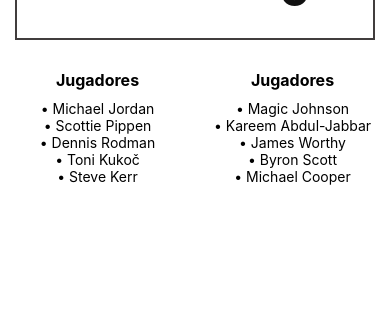
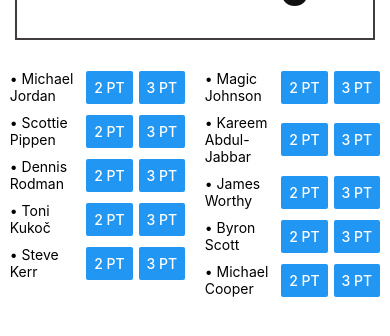
Before and after one commit to YvesjuneX/Desarrollo-de-interfazes, a React Native app in the folder ReactNavite/nba-game/: screen / in a window 390 px wide. Both pictures are taken after a click on the button "COMENZAR PARTIDO". Shown: the part 342-678 px from the top of the page. Built offline with nearby package versions, Linux system fonts and the light colour scheme.

Commit message:
Comenzado nba parte 2

```diff
--- a/ReactNavite/nba-game/Partido.js
+++ b/ReactNavite/nba-game/Partido.js
@@ -1,8 +1,19 @@
-import { View, Text, StyleSheet, Image } from 'react-native';
-
+import { View, Text, StyleSheet, Image, Button } from 'react-native';
+import React, { useState } from 'react';
 export default function Partido({ route }) {
 
   const { equipoIz, equipoDe } = route.params || {};
+  const [contadorEquipoLocal, setContadorEquLoc] = useState(0);
+  const [contadorEquipoVisitante, setContadorEquiVis] = useState(0);
+  function anotarPunto(puntos,jugador,equipo) {
+    if(equipo==1){
+      setContadorEquLoc(contadorEquipoLocal+puntos)
+    }else {
+      setContadorEquiVis(contadorEquipoVisitante+puntos)
+    }
+
+
+  };
 
   return (
     <View style={styles.contenedorPrincipal}>
@@ -18,7 +29,7 @@
           />
           <Text style={styles.nombreMarcador}>{equipoIz.name}</Text>
           <Text style={styles.titulo}>EQUIPO LOCAL</Text>
-          <Text style={styles.contador}>0</Text>
+          <Text style={styles.contador}>{contadorEquipoLocal}</Text>
         </View>
 
         <Text style={styles.vs}>VS</Text>
@@ -31,27 +42,42 @@
           />
           <Text style={styles.nombreMarcador}>{equipoDe.name}</Text>
           <Text style={styles.titulo}>EQUIPO VISITANTE</Text>
-          <Text style={styles.contador}>0</Text>
+          <Text style={styles.contador}>{contadorEquipoVisitante}</Text>
         </View>
 
       </View>
 
       {/* JUGADORES */}
       <View style={styles.equiposContenedor}>
+        {/* JUGADORES EQUIPO LOCAL */}
+        <View style={styles.columna}>
+          {equipoIz.top_players.map((jugador, index) => (
+            <View key={index} style={styles.jugadorFila}>
+              <Text style={styles.nombreJugador}>• {jugador}</Text>
 
-        <View style={styles.columna}>
-          <Text style={styles.tituloJugadores}>Jugadores</Text>
-          {equipoIz.top_players.map((jugador, index) => (
-            <Text key={index}>• {jugador}</Text>
+              <View style={styles.botonesPuntos}>
+                <Button title="2 PT" onPress={() => anotarPunto(2,{jugador},1)} />
+                <Button title="3 PT" onPress={() => anotarPunto(3,{jugador},1)} />
+              </View>
+            </View>
           ))}
         </View>
 
+        {/* JUGADORES EQUIPO VISITANTE */}
         <View style={styles.columna}>
-          <Text style={styles.tituloJugadores}>Jugadores</Text>
           {equipoDe.top_players.map((jugador, index) => (
-            <Text key={index}>• {jugador}</Text>
+            <View key={index} style={styles.jugadorFila}>
+              <Text style={styles.nombreJugador}>• {jugador}</Text>
+
+              <View style={styles.botonesPuntos}>
+                <Button title="2 PT" onPress={() => anotarPunto(2,{jugador},2)} />
+                <Button title="3 PT" onPress={() => anotarPunto(3,{jugador},2)} />
+              </View>
+            </View>
           ))}
         </View>
+
+
 
       </View>
 
@@ -126,5 +152,21 @@
   fontWeight: 'bold',
   color: '#111',
   marginHorizontal: 15,
-}
+},
+jugadorFila: {
+  flexDirection: 'row',
+  alignItems: 'center',
+  justifyContent: 'space-between',
+  marginBottom: 10,
+},
+
+nombreJugador: {
+  flex: 1,
+  fontSize: 14,
+},
+
+botonesPuntos: {
+  flexDirection: 'row',
+  gap: 6,
+},
 });
```
